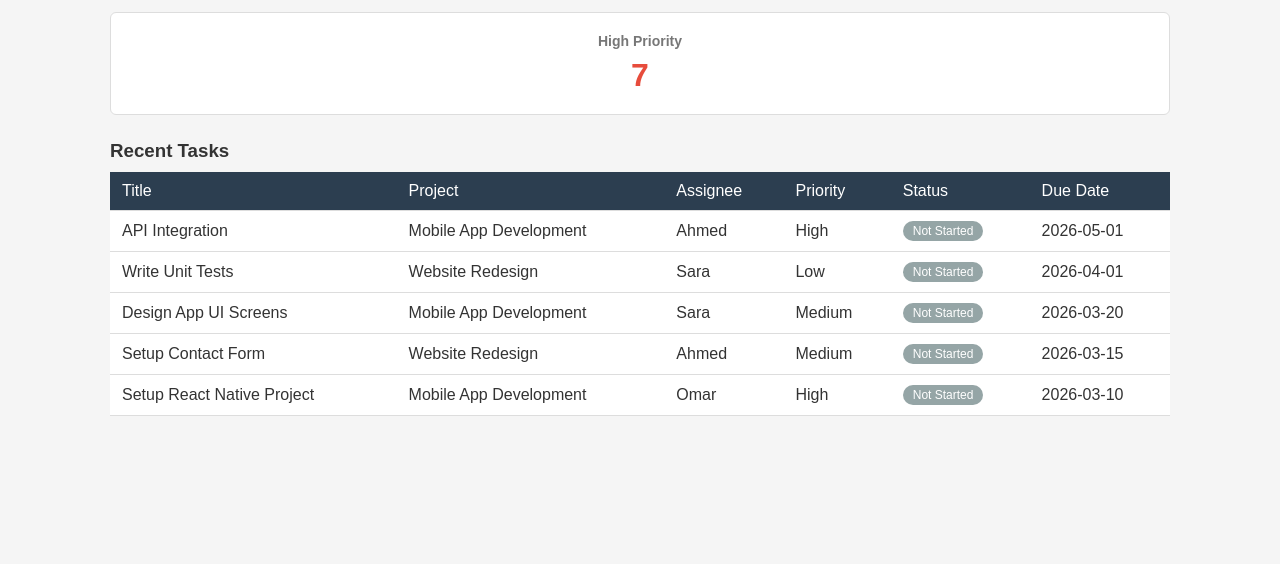
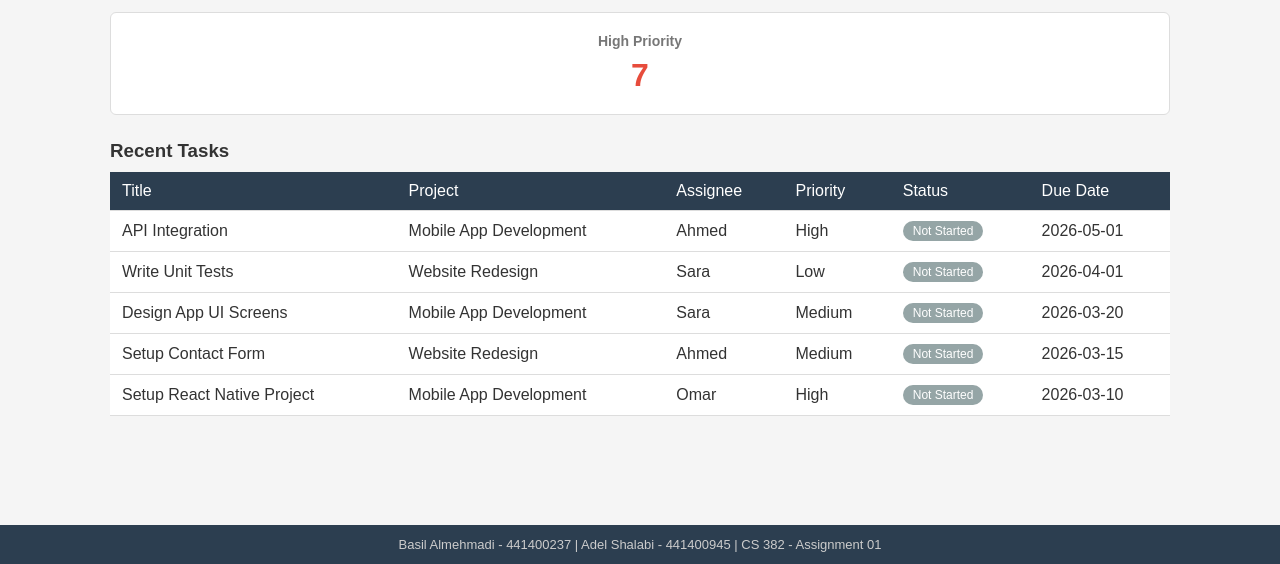
Before and after one commit to BATMANK1/CS382_Assignment_01, a website: page index.html in a window 1280 px wide. Shown: the part 236-800 px from the top of the page. Drawn offline with nearby package versions, Linux system fonts and the light colour scheme.

Commit message:
Adding A footer

```diff
--- a/index.html
+++ b/index.html
@@ -15,6 +15,9 @@
         font-family: Arial, sans-serif;
         background: #f5f5f5;
         color: #333;
+        min-height: 100vh;
+        display: flex;
+        flex-direction: column;
       }
       #header {
         background: #2c3e50;
@@ -251,6 +254,14 @@
         font-size: 12px;
         line-height: 22px;
       }
+      #footer {
+        background: #2c3e50;
+        color: #ccc;
+        text-align: center;
+        padding: 12px;
+        font-size: 13px;
+        margin-top: auto;
+      }
     </style>
   </head>
   <body>
@@ -465,6 +476,11 @@
           <button class="btn btn-primary" id="btn-cancel-delete">Cancel</button>
         </div>
       </div>
+    </div>
+
+    <div id="footer">
+      Basil Almehmadi - 441400237 | Adel Shalabi - 441400945 | CS 382 -
+      Assignment 01
     </div>
 
     <script>
```
